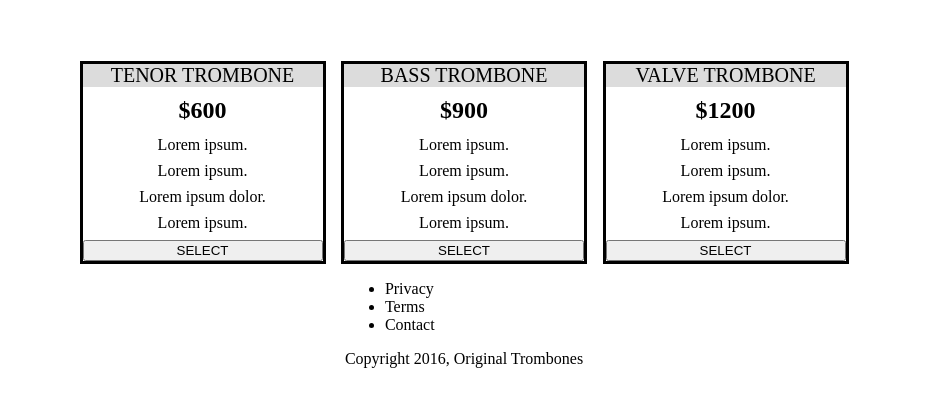
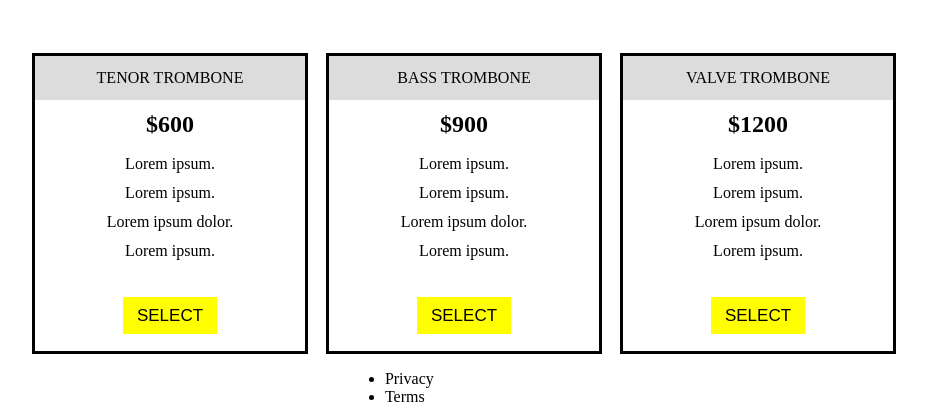
Before and after one commit to YipChiSan/Front-end-Projects, a plain HTML site: page product-landing-page/index.html in a window 1280 px wide. Shown: the part 1029-1432 px from the top of the page, without its empty margins (176-1103 px from the left). Drawn offline with Linux system fonts and the light colour scheme.

Commit message:
Finish pricing section

```diff
--- a/product-landing-page/index.html
+++ b/product-landing-page/index.html
@@ -88,7 +88,7 @@
             <p>Lorem ipsum.</p>
             <p>Lorem ipsum dolor.</p>
             <p>Lorem ipsum.</p>
-            <button type="button">SELECT</button>
+            <button type="button" class="select-button">SELECT</button>
         </div>
 
         <div class="pricing-item">
@@ -98,7 +98,7 @@
             <p>Lorem ipsum.</p>
             <p>Lorem ipsum dolor.</p>
             <p>Lorem ipsum.</p>
-            <button type="button">SELECT</button>
+            <button type="button" class="select-button">SELECT</button>
         </div>
 
         <div class="pricing-item">
@@ -108,7 +108,7 @@
             <p>Lorem ipsum.</p>
             <p>Lorem ipsum dolor.</p>
             <p>Lorem ipsum.</p>
-            <button type="button">SELECT</button>
+            <button type="button" class="select-button">SELECT</button>
         </div>
     </div>
 
--- a/product-landing-page/mystyle.css
+++ b/product-landing-page/mystyle.css
@@ -1,6 +1,7 @@
 body {
     display: flex;
     flex-direction:column;
+    margin: 0;
 }
 
 
@@ -110,7 +111,8 @@ i {
     display: flex;
     justify-content: space-evenly;
     width: 100%;
-    max-width: 800px;
+    max-width: 900px;
+
     margin-top: 4em;
 
 }
@@ -126,20 +128,42 @@ i {
         margin-left: auto;
         margin-right: auto;
         margin-top: 0;
-        margin-bottom: 0.5em;
+        margin-bottom: 0.7em;
     }
 
 .item-name {
-    font-size: 20px;
+    font-size: 16px;
     font-weight:500;
     width: 100%;
     text-align: center;
     background-color: gainsboro;
+    padding-top: 0.8em;
+    padding-bottom: 0.8em;
 }
 
 .price {
     font-size: 24px;
     font-weight: bold;
+}
+
+.select-button {
+    max-width: 100px;
+    margin-left:auto;
+    margin-right: auto;
+    margin-top: 1.5em;
+    margin-bottom: 1em;
+    font-size: 17px;
+    border: none;
+    background-color:yellow;
+    padding-top: 0.5em;
+    padding-bottom: 0.5em;
+    padding-left: 0.8em;
+    padding-right: 0.8em;
+}
+
+.select-button:hover {
+    background-color: orange;
+    cursor: pointer;
 }
 
 
@@ -155,6 +179,17 @@ i {
     #top-nav-list > li {
         font: 16px;
         padding: 0.3em;
+    }
+
+    #pricing {
+        flex-direction: column;
+    }
+
+    .pricing-item {
+        margin-left: auto;
+        margin-right: auto;
+        min-width: 300px;
+        margin-bottom: 2em;
     }
 }
 
```
